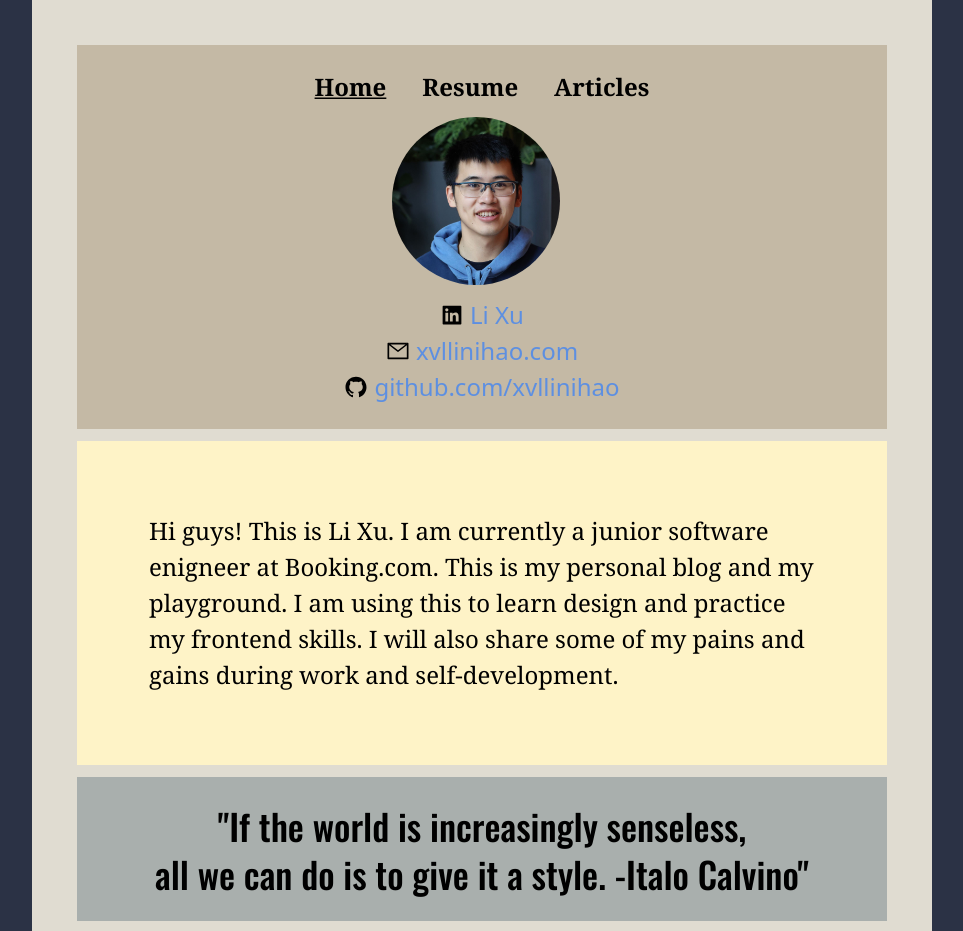
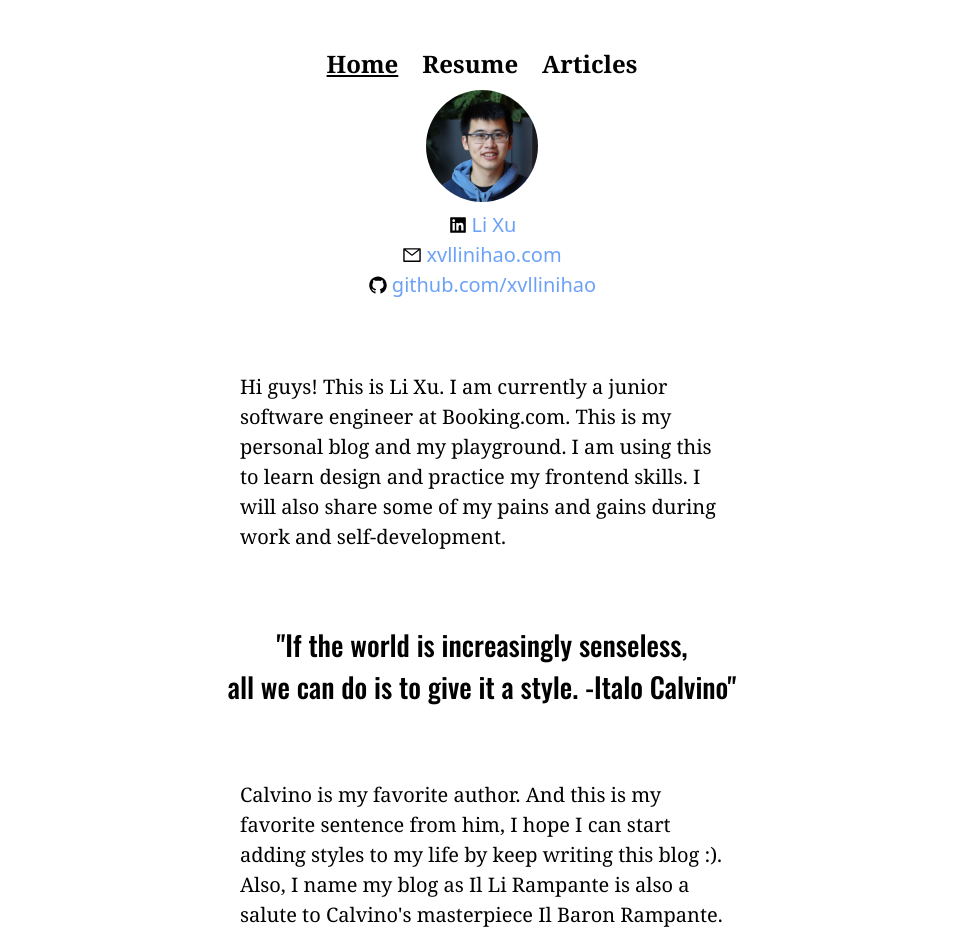
Before and after one commit to xvllinihao/xvllinihao.github.io, a Next.js app: page / in a window 1280 px wide. Shown: the top 931 px of the page, without its empty margins (158-1121 px from the left). Built offline with nearby package versions, Linux system fonts and the light colour scheme.

Commit message:
change to pure white design

```diff
--- a/app/Resume/page.tsx
+++ b/app/Resume/page.tsx
@@ -12,7 +12,7 @@ export const metadata: Metadata = {
 export default function Resume() {
   return (
     <main>
-      <div className="bg-amber-100">
+      <div className="bg-white">
         <div className="pl-12 pr-12 pb-5 pt-5">
           <div className="text-center flex items-center">
             <MdSchool className="mr-1" />
--- a/app/article/[slug]/page.tsx
+++ b/app/article/[slug]/page.tsx
@@ -36,7 +36,7 @@ export default async function Page({ params }: { params: { slug: string } }) {
 
 
   return (
-    <main className="bg-amber-100">
+    <main>
     <div className="prose ml-4 mr-4">
       <h1>{post.props.frontmatter.title}</h1>
       <div dangerouslySetInnerHTML={{ __html: md().render(post.props.content) }} />
--- a/app/article/page.tsx
+++ b/app/article/page.tsx
@@ -35,7 +35,7 @@ export default async function Articles() {
       <Head>
         <title>Il Li Rampante</title>
       </Head>
-      <div className="bg-amber-100 flex flex-col">
+      <div className="bg-white flex flex-col">
         {posts.map(({ slug, frontmatter }) => (
           <div
             key={slug}
--- a/app/component/MyHeader.tsx
+++ b/app/component/MyHeader.tsx
@@ -14,8 +14,8 @@ export default function MyHeader() {
   const pathname = usePathname();
 
   return (
-    <div className="bg-jin-yellow min-h-min flex flex-col items-center justify-center p-4">
-      <div className="flex flex-row gap-6">
+    <div className="bg-white min-h-min flex flex-col items-center justify-center p-4">
+      <div className="flex flex-row gap-6 text-[24px]">
         <Link
           href="/"
           className={`font-serif font-bold ${
@@ -41,7 +41,7 @@ export default function MyHeader() {
           Articles
         </Link>
       </div>
-      <div className="mr-2 p-2">
+      <div className="p-2">
         <img className="rounded-full h-28" src="/me.jpg" alt="my photo" />
       </div>
       <div className="text-center flex items-center">
--- a/app/layout.tsx
+++ b/app/layout.tsx
@@ -16,17 +16,17 @@ export default function RootLayout({
   children: React.ReactNode;
 }) {
   const containerStyles = {
-    maxWidth: "600px",
+    maxWidth: "640px",
     padding: "30px",
     margin: "0 auto", // Center the container horizontally
-    transform: "scale(1.5)", // Zoom content to 150%
-    transformOrigin: "top", // Set the zoom origin to the top
+    // transform: "scale(1.5)", // Zoom content to 150%
+    // transformOrigin: "top", // Set the zoom origin to the top
   };
 
   return (
     <html lang="en">
-      <body className="bg-jin-blue min-h-fit">
-        <div className="bg-jin-white flex-col flex gap-2 mx-auto container" style={containerStyles}>
+      <body className="bg-white min-h-fit text-[20px]">
+        <div className="bg-white flex-col flex gap-2 mx-auto container" style={containerStyles}>
           <MyHeader />
           {children}
         </div>
--- a/app/page.tsx
+++ b/app/page.tsx
@@ -1,37 +1,37 @@
-import { Metadata } from 'next'
+import { Metadata } from "next";
 
 export const metadata: Metadata = {
-  title: 'Il Li Rampante',
-}
+  title: "Il Li Rampante",
+};
 
 export default function Home() {
   return (
-    <main className=" min-h-fit flex flex-col gap-2">
-      <div className="bg-amber-100">
+    <main className="min-h-fit flex flex-col gap-2">
+      <div className="bg-white max-w-screen-sm mx-auto align-top">
         <div className="p-12">
-          <p className="font-serif">
-            Hi guys! This is Li Xu. I am currently a junior software enigneer at
+          <p className="font-serif text-left">
+            Hi guys! This is Li Xu. I am currently a junior software engineer at
             Booking.com. This is my personal blog and my playground. I am using
             this to learn design and practice my frontend skills. I will also
             share some of my pains and gains during work and self-development.
           </p>
         </div>
       </div>
-      <div>
-        <p className="bg-jin-gray text-center text-2xl font-display p-4 mx-auto">
+      <div className="max-w-screen-sm mx-auto align-top">
+        <p className="bg-white text-center text-[28px] font-display p-4">
           "If the world is increasingly senseless,
           <br />
           all we can do is to give it a style. -Italo Calvino"
         </p>
       </div>
-      <div className="bg-amber-100">
+      <div className="bg-white max-w-screen-sm mx-auto align-top">
         <div className="p-12">
-          <p className="font-serif">
+          <p className="font-serif text-left">
             Calvino is my favorite author. And this is my favorite sentence from
             him, I hope I can start adding styles to my life by keep writing
             this blog :).
           </p>
-          <p className="font-serif">
+          <p className="font-serif text-left">
             Also, I name my blog as Il Li Rampante is also a salute to Calvino's
             masterpiece Il Baron Rampante.
           </p>
--- a/tailwind.config.js
+++ b/tailwind.config.js
@@ -28,6 +28,9 @@ module.exports = {
       fontFamily: {
         'display': ['Oswald'],
       },
+      fotnSize: {
+        'base': '20px',
+      }
     },
   },
   plugins: [
```
